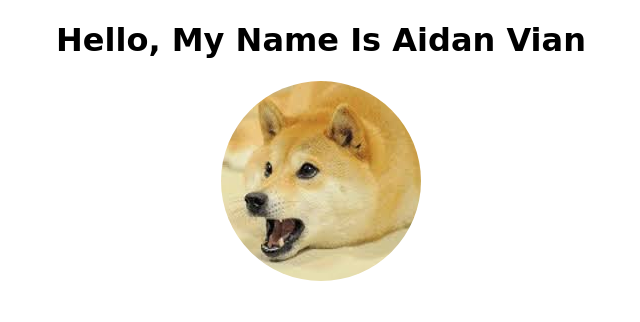
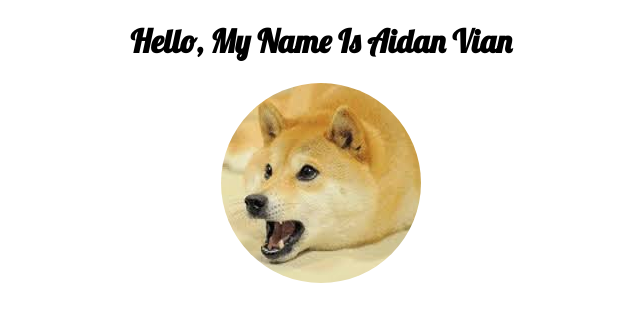
Before and after one commit to Aidanv123/csy1018-3, a plain HTML site: page index.html in a window 1280 px wide. Shown: the whole page, without its empty margins (319-959 px from the left). Drawn offline with Linux system fonts and the light colour scheme.

Commit message:
changes 4

```diff
--- a/index.html
+++ b/index.html
@@ -7,6 +7,7 @@
     <title>Document</title>
 
     <link rel="stylesheet" href="styles/main.css">
+    <link href="https://fonts.googleapis.com/css?family=Lobster|Nosifer" rel="stylesheet">
 </head>
 <body>
     <div class="container">
```
